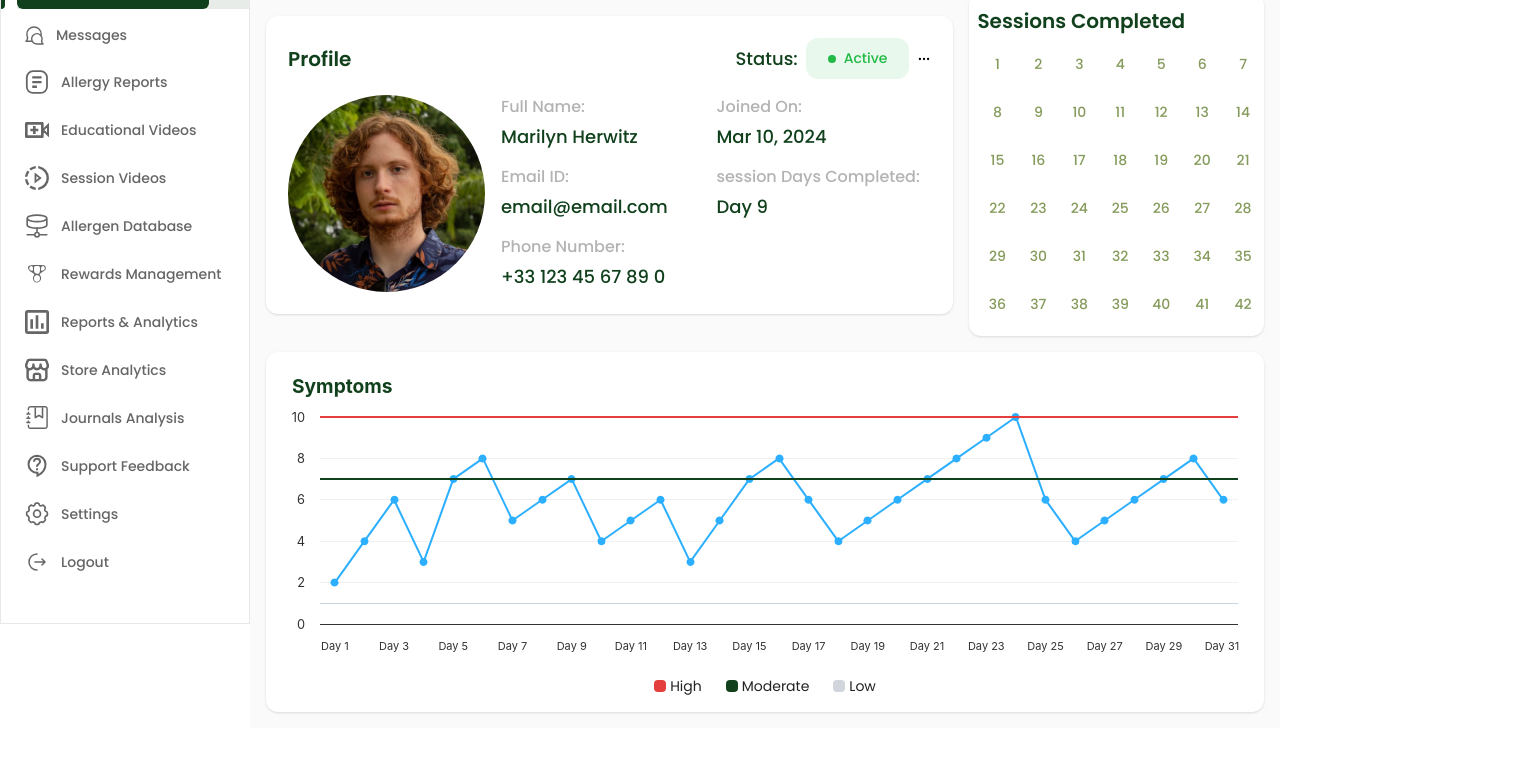
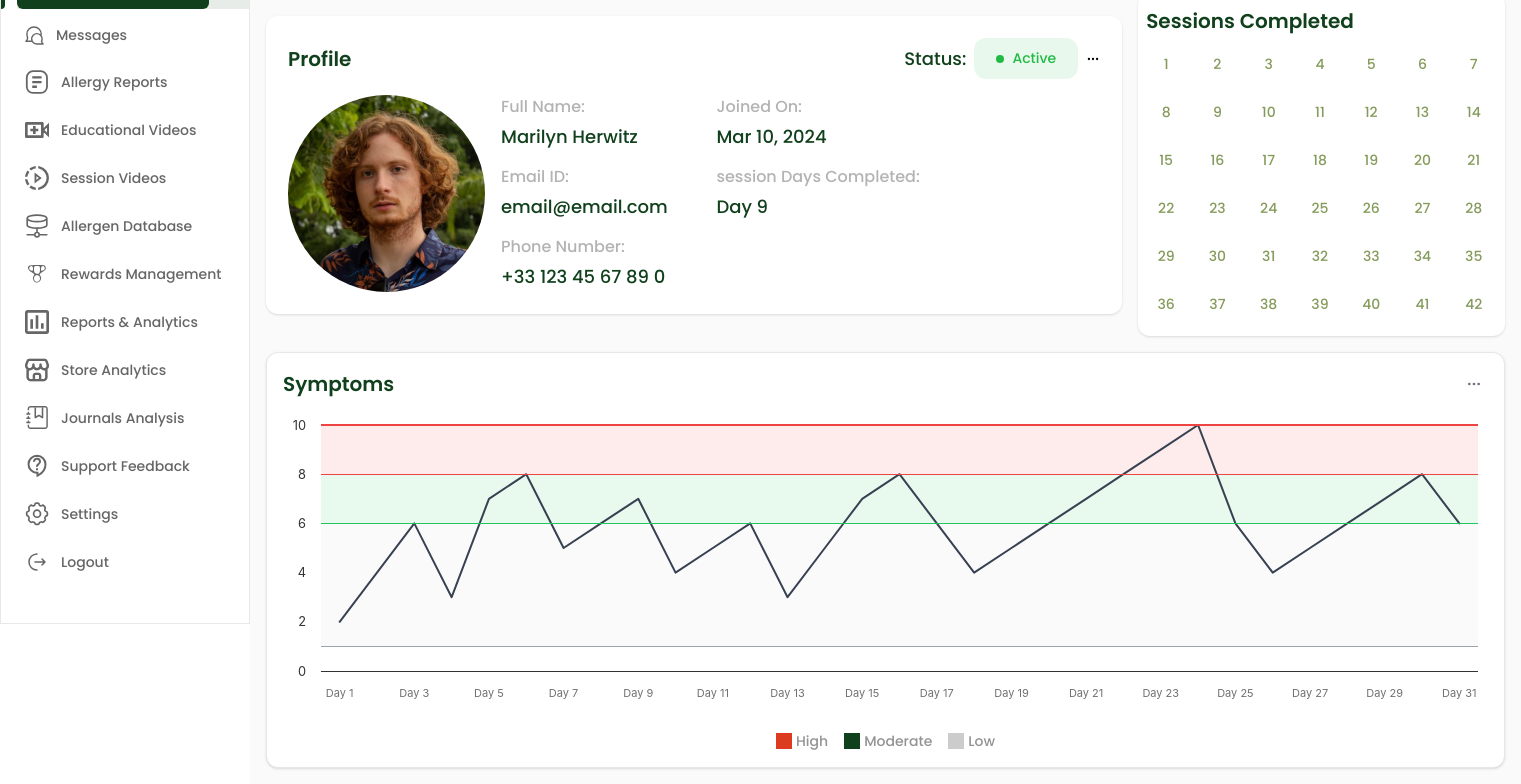
Before and after one commit to jawad6223/solvemyalergies-admin-panel, a Next.js app: page /usermanagement/1 in a window 1280 px wide. Shown: the part 176-960 px from the top of the page, 1521 px wide, since content can reach past the window. Before the commit the page ends 904 px from the top, so only its background shows below. Built offline with nearby package versions, Linux system fonts and the light colour scheme.

Commit message:
update code

```diff
--- a/src/components/UserManagement/Details/SymptomsChart.tsx
+++ b/src/components/UserManagement/Details/SymptomsChart.tsx
@@ -1,75 +1,102 @@
-'use client';
-
-import { useState } from 'react';
-import Highcharts from 'highcharts';
-import HighchartsReact from 'highcharts-react-official';
+"use client"
+import Highcharts from "highcharts"
+import HighchartsReact from "highcharts-react-official"
+import { HiOutlineDotsHorizontal } from "react-icons/hi";
+import { useState } from "react";
 
 const SymptomsChart = () => {
+    const [dropdownOpen, setDropdownOpen] = useState(false);
     const [isFullScreen, setIsFullScreen] = useState(false);
-
-    const days = Array.from({ length: 31 }, (_, i) => `Day ${i + 1}`);
+    const days = Array.from({ length: 31 }, (_, i) => `Day ${i + 1}`)
 
     const options: Highcharts.Options = {
         chart: {
-            type: 'line',
-            height: isFullScreen ? 500 : 300,
+            type: "line",
+            height: 300,
+            width: 1205,
             spacing: [10, 10, 15, 10],
+            backgroundColor: "white",
         },
-        title: {
-            text: 'Symptoms',
-            align: 'left',
-            style: {
-                color: '#11401C',
-                fontWeight: 'bold',
-            },
-        },
+        title: { text: "" },
         xAxis: {
             categories: days,
             labels: {
-                style: { fontSize: '11px' },
+                style: { fontSize: "11px", color: "#717171" },
             },
             tickInterval: 2,
+            gridLineWidth: 0,
+            gridLineColor: "#e0e0e0",
         },
         yAxis: {
-            title: { text: '' },
+            title: { text: "" },
+            min: 1,
             max: 10,
+            plotBands: [
+                {
+                    from: 8,
+                    to: 10,
+                    color: "rgba(239, 68, 68, 0.1)",
+                    zIndex: 0,
+                },
+                {
+                    from: 6,
+                    to: 8,
+                    color: "rgba(34, 197, 94, 0.1)",
+                    zIndex: 0,
+                },
+                {
+                    from: 1,
+                    to: 6,
+                    color: "rgba(156, 163, 175, 0.05)",
+                    zIndex: 0,
+                },
+            ],
             plotLines: [
                 {
                     value: 10,
-                    color: '#E53E3E',
+                    color: "#EF4444",
                     width: 2,
                     zIndex: 5,
                 },
                 {
-                    value: 7,
-                    color: '#11401C',
-                    width: 2,
+                    value: 8,
+                    color: "#EF4444",
+                    width: 1,
+                    zIndex: 5,
+                },
+                {
+                    value: 6,
+                    color: "#22C55E",
+                    width: 1,
                     zIndex: 5,
                 },
                 {
                     value: 1,
-                    color: '#CBD5E0',
+                    color: "#9CA3AF",
                     width: 1,
                     zIndex: 5,
                 },
             ],
-            gridLineColor: '#f0f0f0',
+            gridLineColor: "#f0f0f0",
+            gridLineWidth: 0,
         },
         series: [
             {
-                type: 'line',
-                name: 'Symptoms',
+                type: "line",
+                name: "Symptoms",
                 data: [2, 4, 6, 3, 7, 8, 5, 6, 7, 4, 5, 6, 3, 5, 7, 8, 6, 4, 5, 6, 7, 8, 9, 10, 6, 4, 5, 6, 7, 8, 6],
                 showInLegend: false,
+                color: "#374151",
+                lineWidth: 2,
+                marker: {
+                    enabled: false,
+                },
             },
         ],
         tooltip: { enabled: false },
         credits: { enabled: false },
         legend: {
-            layout: 'horizontal',
-            align: 'center',
-            verticalAlign: 'bottom',
-            itemStyle: { fontWeight: 'normal' },
+            enabled: false,
         },
         responsive: {
             rules: [
@@ -85,37 +112,51 @@ const SymptomsChart = () => {
                 },
             ],
         },
-    };
+    }
 
     return (
-        <div
-            className={`relative transition-all duration-300 ease-in-out ${isFullScreen ? 'fixed inset-0 z-50 bg-white p-6 overflow-visible' : 'rounded-xl shadow p-4 bg-white w-full'
-                }`}
-        >
-            <button
-                onClick={() => setIsFullScreen(!isFullScreen)}
-                className="absolute top-4 right-4 p-2 bg-gray-100 rounded hover:bg-gray-200"
-            >
-                {isFullScreen ? "Expand" : "Collapse"}
-            </button>
-
+        <div className={`rounded-xl shadow-sm border border-gray-200 p-4 bg-white w-full${isFullScreen ? ' fixed inset-0 z-50 flex flex-col justify-center bg-white' : ''}`} style={isFullScreen ? { width: '100%', height: '100vh' } : {}}>
+            <div className="flex justify-between items-center mb-4">
+                <p className="text-[#11401C] font-semibold text-[20px]">Symptoms</p>
+                <div className="relative">
+                    <button
+                        className="p-1.5 hover:bg-gray-100 rounded-md transition-colors cursor-pointer"
+                        onClick={() => setDropdownOpen((open) => !open)}
+                    >
+                        <HiOutlineDotsHorizontal className="w-4 h-4 text-gray-500" />
+                    </button>
+                    {dropdownOpen && (
+                        <div className="absolute right-[5px] top-[15px] z-50 border border-[#DFDFDF] mt-2 w-[95px] bg-white shadow-lg rounded-lg">
+                            <button
+                                className="w-full cursor-pointer flex items-center pl-[12px] py-[10px] text-[#717171] font-medium"
+                                onClick={() => {
+                                    setIsFullScreen((prev) => !prev);
+                                    setDropdownOpen(false);
+                                }}
+                            >
+                                {isFullScreen ? 'Collapse' : 'Expand'}
+                            </button>
+                        </div>
+                    )}
+                </div>
+            </div>
             <HighchartsReact highcharts={Highcharts} options={options} />
-            <div className="flex justify-center gap-6 text-sm mt-2 overflow-hidden">
-                <div className="flex items-center gap-1">
-                    <div className="w-3 h-3 bg-[#E53E3E] rounded-sm" />
+            <div className="flex justify-center gap-4 text-sm mt-4">
+                <div className="flex items-center text-[#939393] font-medium gap-1">
+                    <div className="w-4 h-4 bg-[#DB3B21]" />
                     High
                 </div>
-                <div className="flex items-center gap-1">
-                    <div className="w-3 h-3 bg-[#11401C] rounded-sm" />
+                <div className="flex items-center text-[#939393] font-medium gap-1">
+                    <div className="w-4 h-4 bg-[#11401C]" />
                     Moderate
                 </div>
-                <div className="flex items-center gap-1">
-                    <div className="w-3 h-3 bg-gray-300 rounded-sm" />
+                <div className="flex items-center text-[#939393] font-medium gap-1">
+                    <div className="w-4 h-4 bg-[#CCCCCC]" />
                     Low
                 </div>
             </div>
         </div>
-    );
-};
+    )
+}
 
-export default SymptomsChart;
+export default SymptomsChart
```
